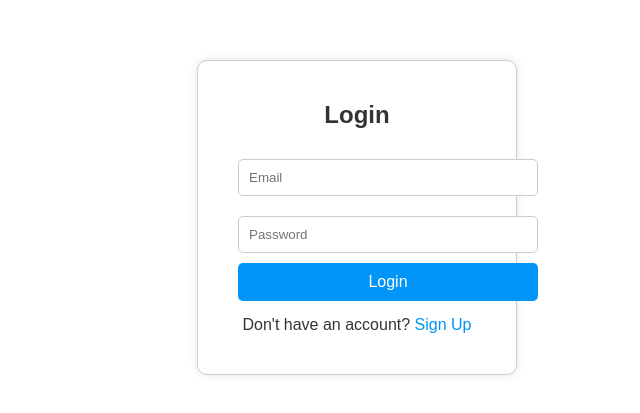
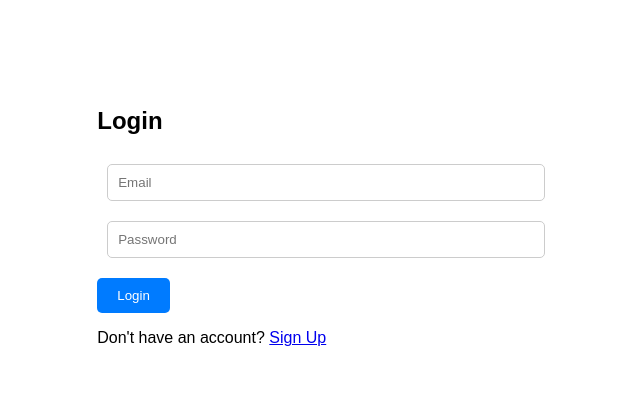
Before and after one commit to ZphsKMPL/school-attendance-system, a plain HTML site: page frontend/login.html in a window 1280 px wide. Shown: the part 183-596 px from the top of the page, without its empty margins (283-923 px from the left). Drawn offline with Linux system fonts and the light colour scheme.

Commit message:
Update style.css

```diff
--- a/frontend/style.css
+++ b/frontend/style.css
@@ -1,69 +1,34 @@
-/* Reset some basic styling */
-* {
-    margin: 0;
-    padding: 0;
-    box-sizing: border-box;
-}
-
 body {
+  background: #fff;
   font-family: Arial, sans-serif;
-    background-color: white;
-    color: #333;
   display: flex;
   justify-content: center;
   align-items: center;
   height: 100vh;
 }
 
-h2 {
-    font-size: 24px;
-    margin-bottom: 20px;
+.login-box, .register-box {
+  border: 1px solid #ddd;
+  padding: 30px;
+  border-radius: 8px;
   text-align: center;
+  box-shadow: 0 0 10px #eee;
 }
 
 input {
-    width: 300px;
+  width: 80%;
+  margin: 10px;
   padding: 10px;
-    margin: 10px 0;
   border: 1px solid #ccc;
   border-radius: 5px;
 }
 
 button {
-    width: 300px;
-    padding: 10px;
-    background-color: #0095f6;
+  background-color: #007bff;
+  border: none;
   color: white;
-    border: none;
+  padding: 10px 20px;
+  margin-top: 10px;
   border-radius: 5px;
   cursor: pointer;
-    font-size: 16px;
 }
-
-button:hover {
-    background-color: #007bb5;
-}
-
-a {
-    color: #0095f6;
-    text-decoration: none;
-}
-
-a:hover {
-    text-decoration: underline;
-}
-
-/* Container for login and register pages */
-.login-container, .register-container {
-    width: 320px;
-    padding: 40px;
-    border: 1px solid #ccc;
-    border-radius: 10px;
-    box-shadow: 0 0 10px rgba(0, 0, 0, 0.1);
-    background-color: #fff;
-}
-
-p {
-    text-align: center;
-    margin-top: 15px;
-}
```
Lines whose indentation alone changed are shown as unchanged.
